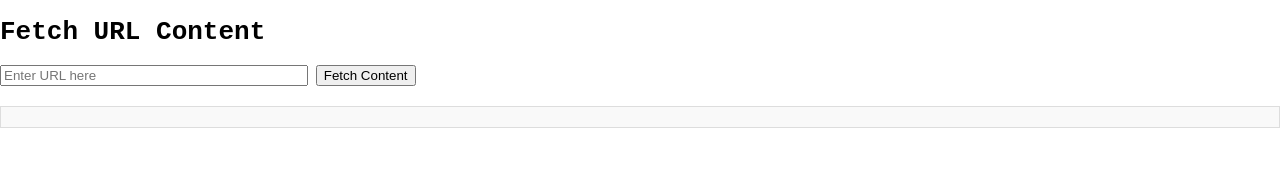
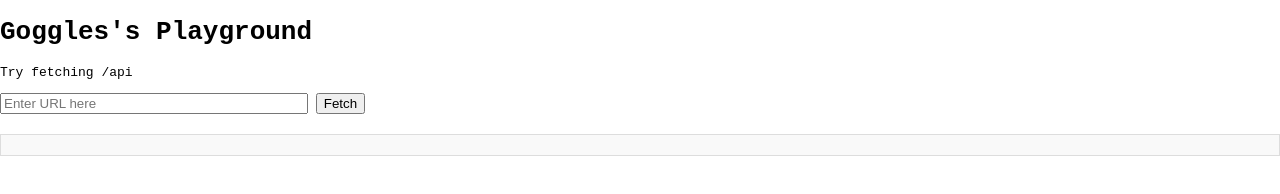
Before and after one commit to gogglesgogs/goggles-blog-views, a plain HTML site: page index.html in a window 1280 px wide. Drawn offline with Linux system fonts and the light colour scheme.

Commit message:
Update index.html

```diff
--- a/index.html
+++ b/index.html
@@ -21,9 +21,10 @@
     </style>
 </head>
 <body>
-    <h1>Fetch URL Content</h1>
+    <h1>Goggles's Playground</h1>
+    <p>Try fetching /api</p>
     <input type="text" id="urlInput" placeholder="Enter URL here" style="width: 300px;">
-    <button onclick="fetchContent()">Fetch Content</button>
+    <button onclick="fetchContent()">Fetch</button>
 
     <div id="result"></div>
 
```
